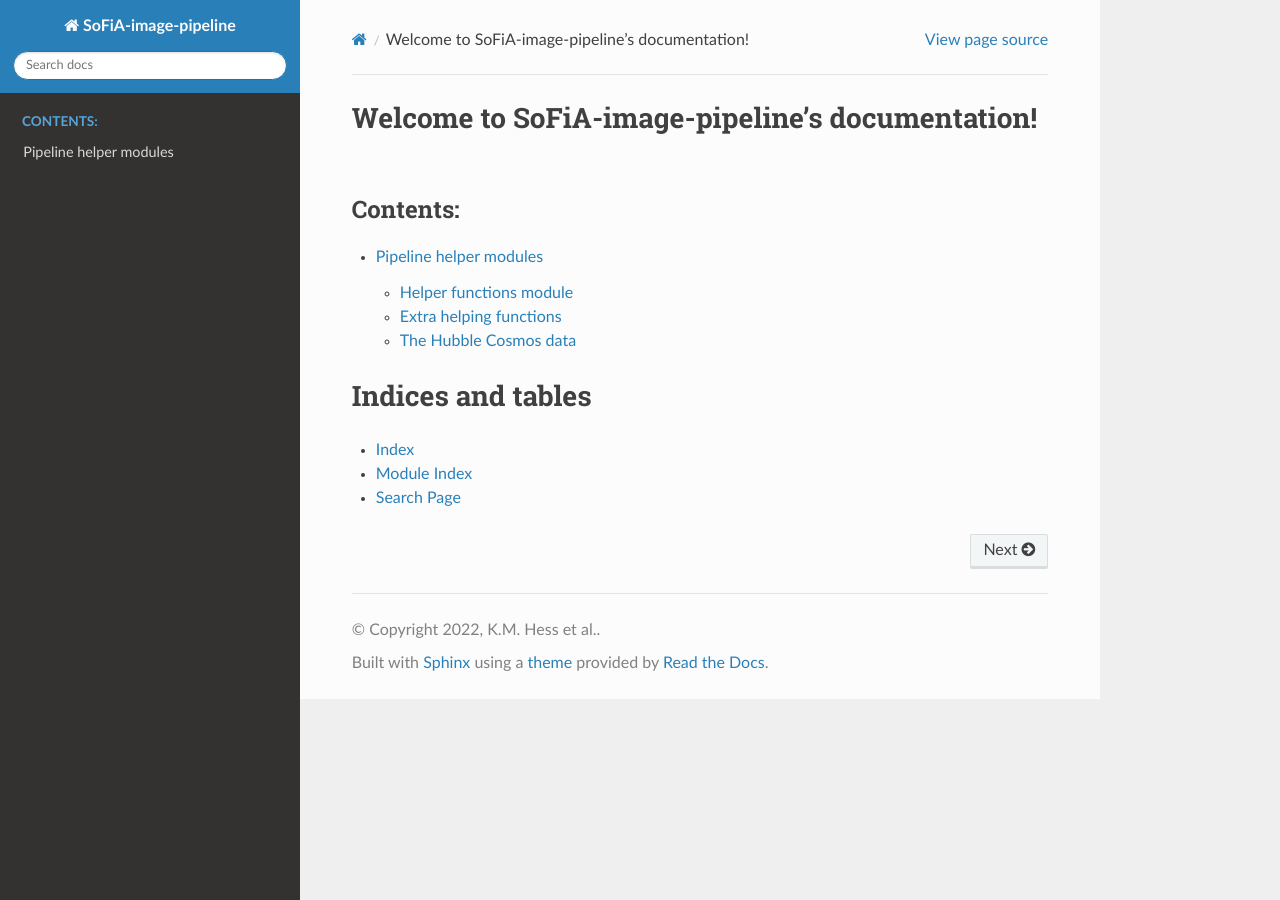
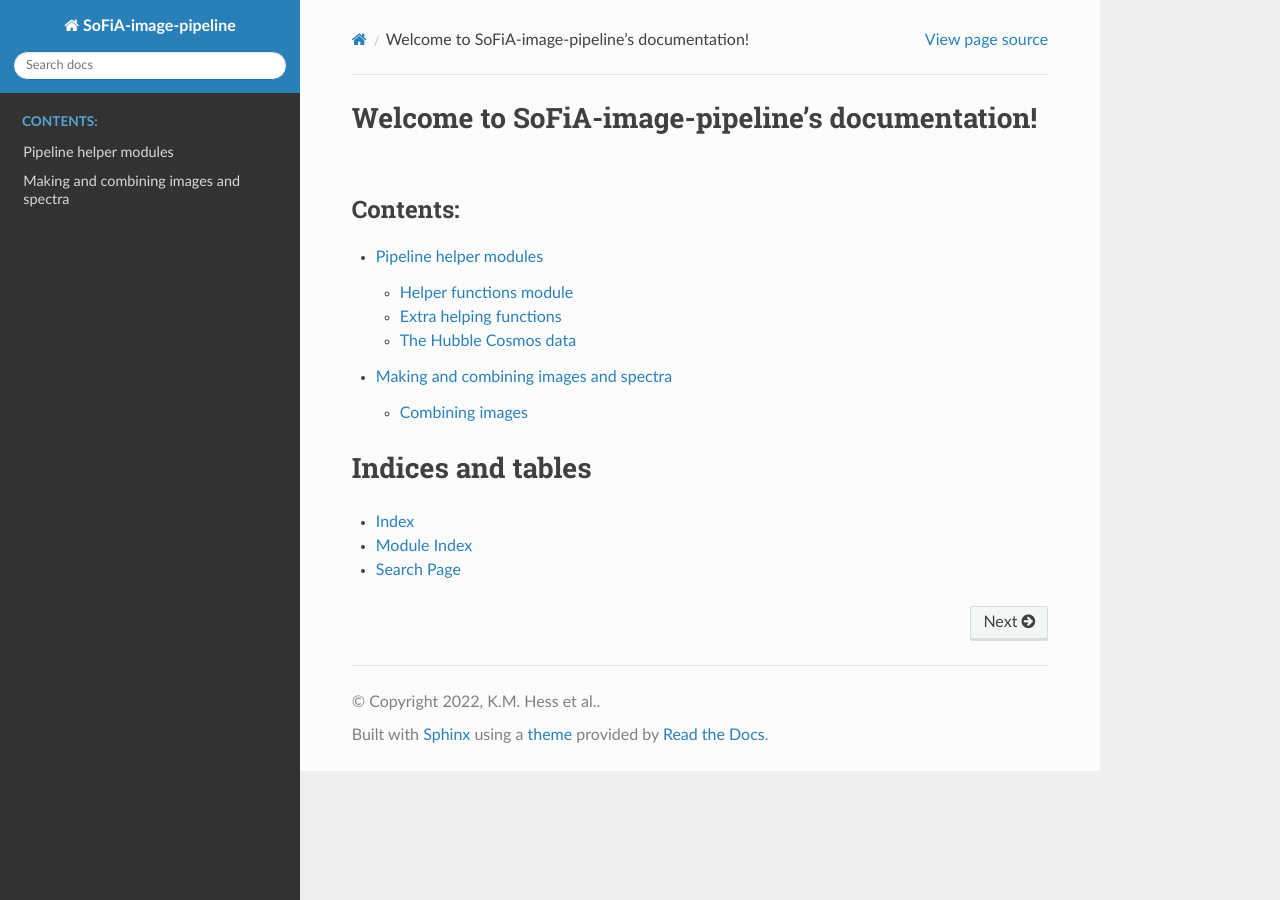
Before and after one commit to kmhess/SoFiA-image-pipeline, a Sphinx documentation site: the page built from docs/index.rst, in a window 1280 px wide. Built offline with Sphinx 7.4.7 and the Read the Docs theme 2.0.0, drawn with Linux system fonts in a browser that asks for light colours.

Commit message:
Src will now also be included in the docs

```diff
--- a/docs/index.rst
+++ b/docs/index.rst
@@ -11,6 +11,7 @@ Welcome to SoFiA-image-pipeline's documentation!
    :caption: Contents:
 
    modules/index
+   src/index
 
 
 
--- a/docs/modules/index.rst
+++ b/docs/modules/index.rst
@@ -5,7 +5,7 @@ Pipeline helper modules
 
 .. toctree::
    :maxdepth: 2
-   :caption: tada
+   :caption: Helper modules
 
    functions
    get_ancillary
--- /dev/null
+++ b/docs/src/combine_images.rst
@@ -0,0 +1,5 @@
+Combining images
+================
+
+.. automodule:: src.combine_images
+   :members:
--- /dev/null
+++ b/docs/src/index.rst
@@ -0,0 +1,10 @@
+.. The src subfolder
+
+Making and combining images and spectra
+=======================================
+
+.. toctree::
+   :maxdepth: 2
+   :caption: Make and combine images
+
+   combine_images
```
